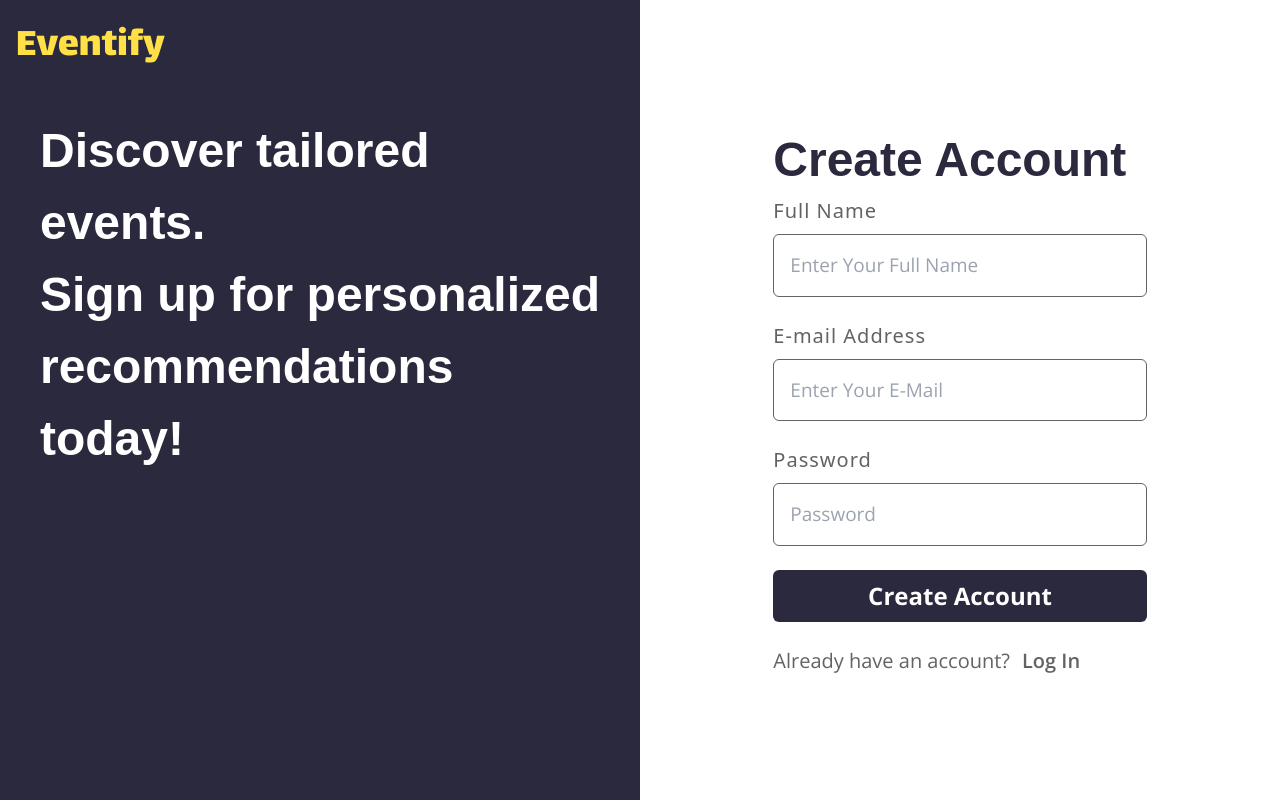
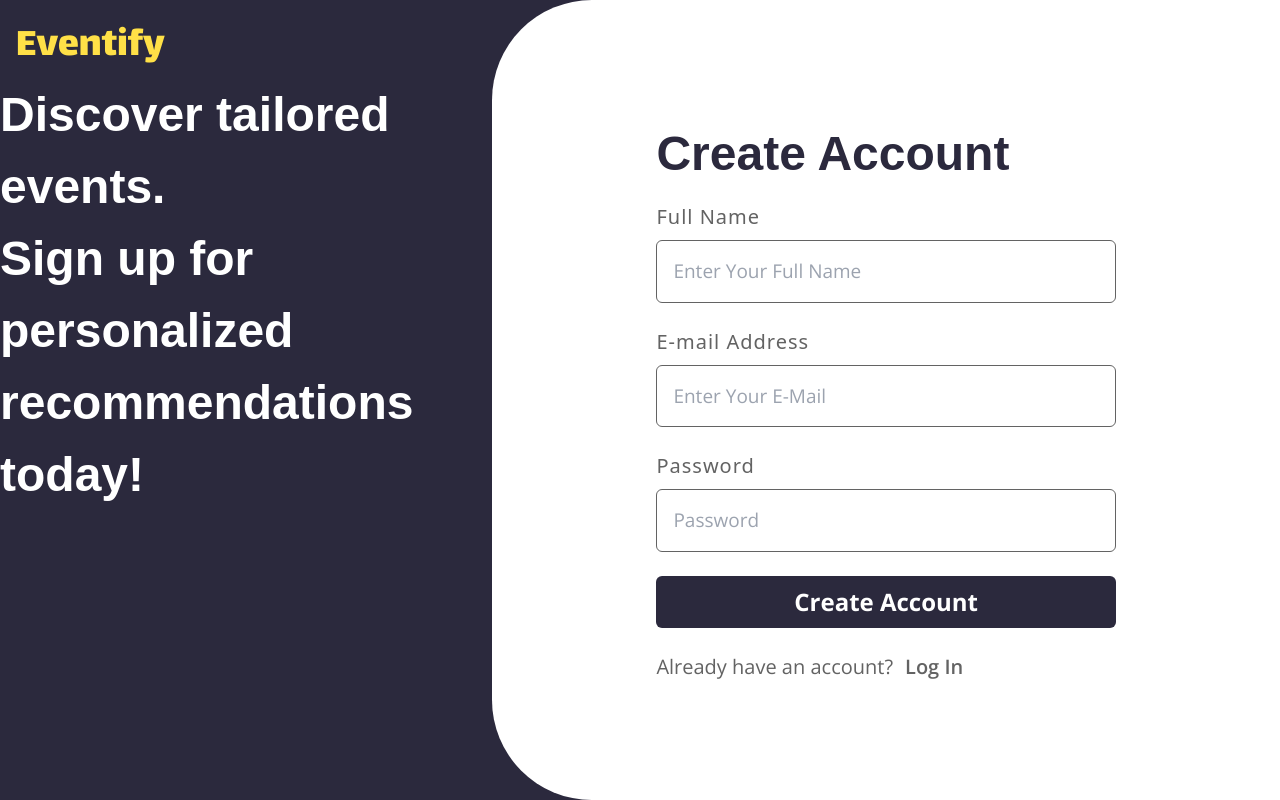
Before and after one commit to guvenfazli/Eventify, a Next.js app in the folder client/: page / in a window 1280 px wide. Built offline with nearby package versions, Linux system fonts and the light colour scheme.

Commit message:
feat: HTML and CSS for register section is completed.

```diff
--- a/client/app/page.tsx
+++ b/client/app/page.tsx
@@ -2,8 +2,8 @@ import AppSummary from "@/components/authenticationPage/appSummary";
 import RegisterSection from "@/components/authenticationPage/register/registerSection";
 export default function Home() {
   return (
-    <div className="flex w-full items-start justify-between">
-      <div className="flex flex-col justify-start items-start w-1/2 h-screen bg-[#2B293D]">
+    <div className="flex w-full items-start justify-between bg-[#2B293D]">
+      <div className="flex flex-col justify-start items-start w-1/2 h-screen">
         <div className="flex w-full justify-start items-start p-4">
           <p className="font-logo text-[42px] text-[#FFE047]">Eventify</p>
         </div>
--- a/client/components/authenticationPage/register/createAccountForm.tsx
+++ b/client/components/authenticationPage/register/createAccountForm.tsx
@@ -20,7 +20,7 @@ export default function CreateAccountForm() {
       </div>
 
       <div className="flex justify-center items-center w-full">
-        <button className="bg-[#2B293D] w-full py-2 text-white text-[24px] font-opensans font-bold rounded-md">
+        <button className="bg-[#2B293D] w-full py-2 text-white text-[24px] font-opensans font-bold rounded-md hover:bg-[#4A4763] duration-75">
           Create Account
         </button>
       </div>
--- a/client/components/authenticationPage/register/registerSection.tsx
+++ b/client/components/authenticationPage/register/registerSection.tsx
@@ -1,8 +1,9 @@
 import CreateAccountForm from "./createAccountForm"
 export default function RegisterSection() {
   return (
-    <div className="flex justify-center items-start w-1/2 h-screen">
-      <div className="flex flex-col items-center justify-center h-full w-7/12">
+    <div className="flex justify-center items-start w-[80%] h-screen bg-white rounded-tl-[100px] rounded-bl-[100px]">
+
+      <div className="flex flex-col items-center justify-center gap-3 h-full w-7/12">
         <div className="flex w-full items-center justify-start text-[48px] font-monster text-[#2B293D] font-bold">
           <p>Create Account</p>
         </div>
```
